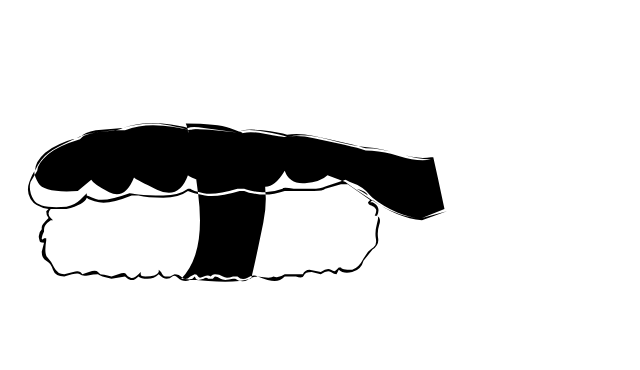
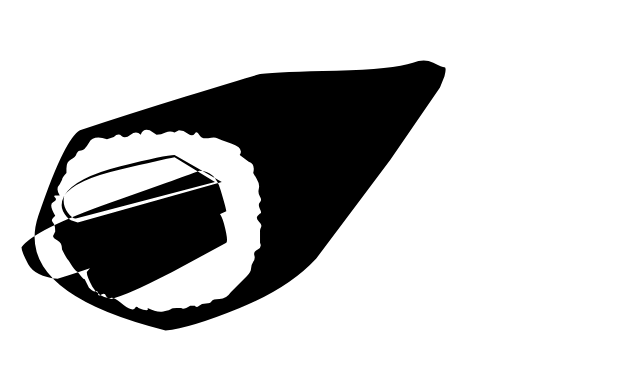
Before and after one commit to janteuni/sushicons, a website: page demo/index.html in a window 1280 px wide. Shown: the part 356-726 px from the top of the page, without its empty margins (0-640 px from the left). Drawn offline with Linux system fonts and the light colour scheme.

Commit message:
fix(icon)

```diff
--- a/demo/index.html
+++ b/demo/index.html
@@ -8,6 +8,6 @@ h1 { font-size: 450px;}
     <title>Page title</title>
   </head>
 	<body>
-		<h1 class="sushicon-s8"></h1>
+		<h1 class="sushicon-s12"></h1>
   </body>
 </html>
```
Also changed, not shown: dist/font/sushicons.ttf, dist/font/sushicons.woff, icons/s11.svg, icons/s8.svg, icons/s9.svg, 2 other files.
